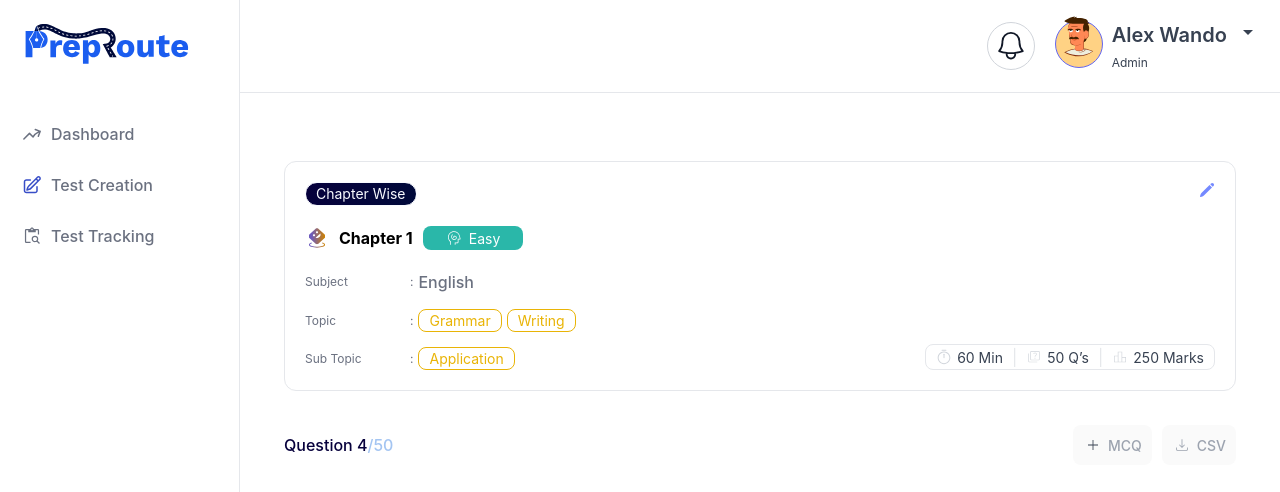
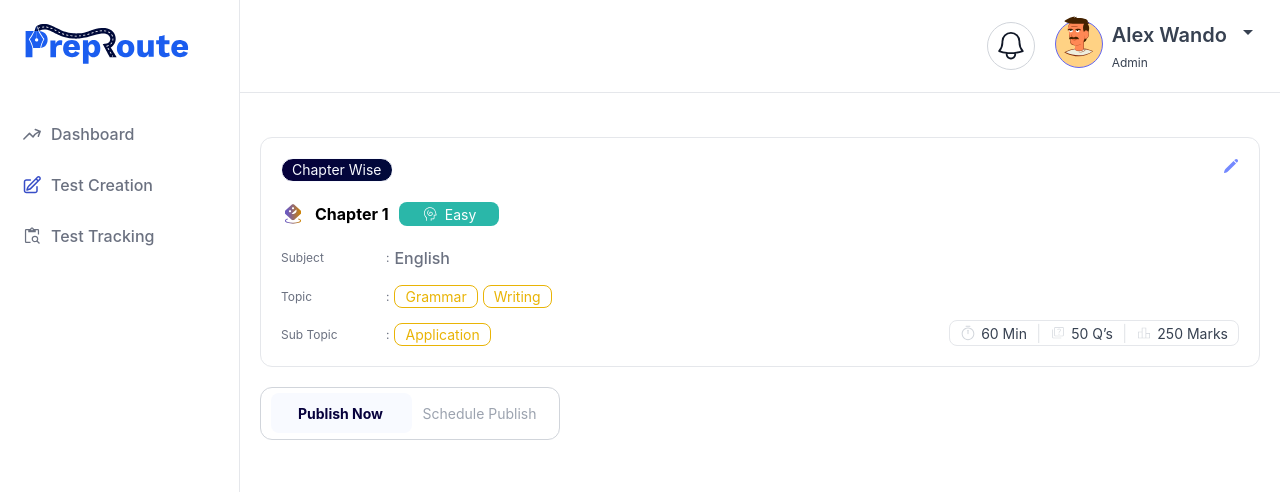
Before and after one commit to hardikgondalia/preproute-assignment, a React (Vite) app: page /test-creation in a window 1280 px wide. Shown: the top 492 px of the page. Built offline with nearby package versions, Linux system fonts and the light colour scheme; sample sign-in values are in the browser's storage.

Commit message:
Schedule Section Page Design

```diff
--- a/src/components/testCreation/SchedulerSection.tsx
+++ b/src/components/testCreation/SchedulerSection.tsx
@@ -1,5 +1,19 @@
 const SchedulerSection = () => {
-  return <></>;
+  return (
+    <div className="max-w-75">
+      <div className="relative flex items-center bg-white border border-[#D1D5DB] rounded-xl py-1.25 px-2.5">
+        <div id="indicator"
+          className="absolute top-1.25 left-2.5 h-10 w-[calc((100%-16px)/2)] rounded-lg bg-[#F8FAFF] transition-all duration-300 ease-in-out">
+        </div>
+        <button className="flex-1 relative z-10 p-2.5 text-[14px] font-bold text-[#07013C] cursor-pointer">
+          Publish Now
+        </button>
+        <button className="flex-1 relative z-10 p-2.5 text-[14px] font-normal text-[#9CA3AF] cursor-pointer">
+          Schedule Publish
+        </button>
+      </div>
+    </div>
+  )
 };
 
 export default SchedulerSection;
--- a/src/pages/TestCreation/TestCreation.tsx
+++ b/src/pages/TestCreation/TestCreation.tsx
@@ -8,12 +8,12 @@ import { TestCreationView, type TestCreationViewType } from "../../constants/tes
 const TestCreation = () => {
   const [currentView] = useState<TestCreationViewType>(
     // TestCreationView.CREATE
-    TestCreationView.QUESTIONS
-    // TestCreationView.SCHEDULER
+    // TestCreationView.QUESTIONS
+    TestCreationView.SCHEDULER
   );
 
   return (
-    <div className="h-full w-full p-6">
+    <div className="h-full w-full">
       {currentView === TestCreationView.CREATE && (
         <TestCreationSection />
       )}
@@ -26,7 +26,7 @@ const TestCreation = () => {
       )}
 
       {currentView === TestCreationView.SCHEDULER && (
-        <div className="flex flex-col gap-6">
+        <div className="flex flex-col gap-5">
           <TestInfo />
           <SchedulerSection />
         </div>
```
